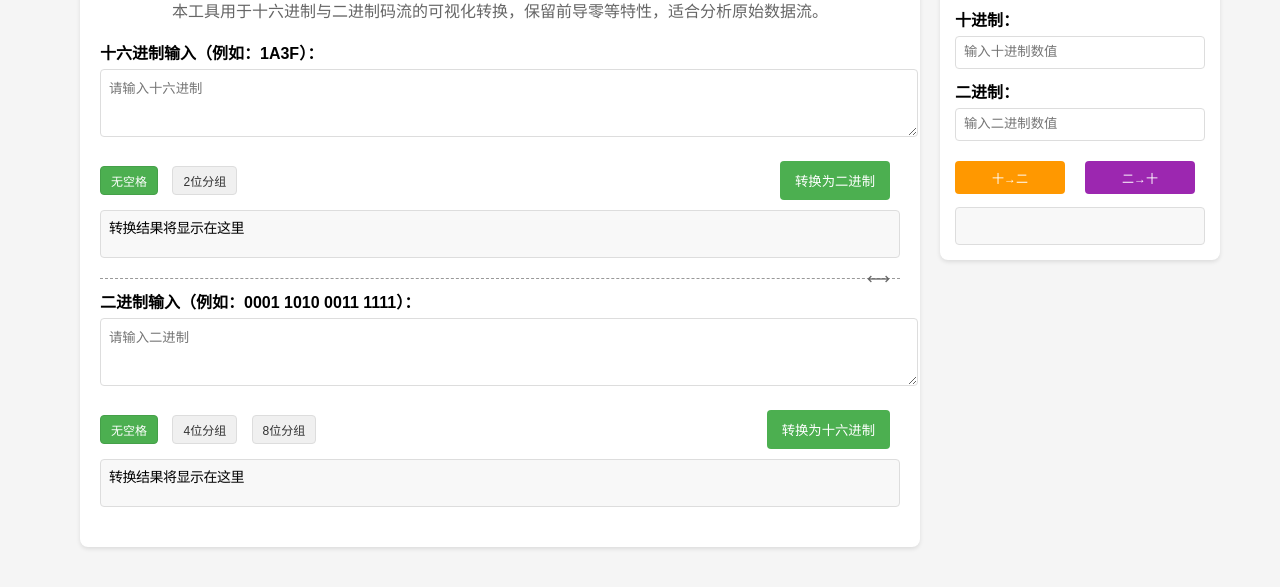
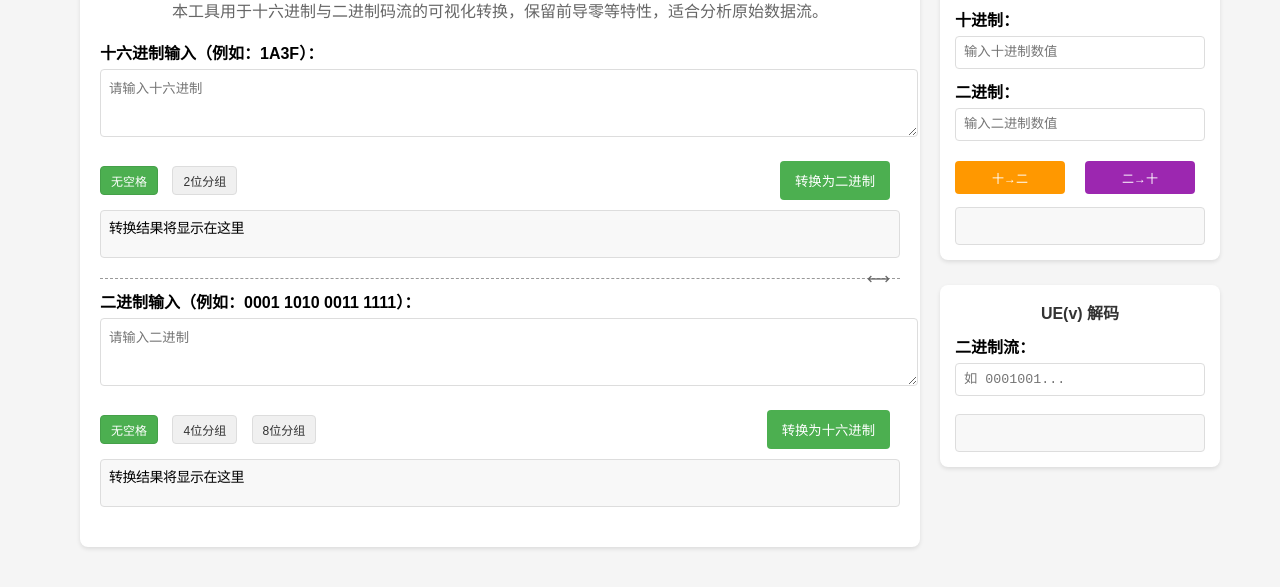
Before and after one commit to wbxl2000/tools.qer.im, a plain HTML site: page hex_binary_converter.html in a window 1280 px wide. Shown: the part 189-776 px from the top of the page. Drawn offline with Linux system fonts and the light colour scheme.

Commit message:
feat: add ue(v) parser to converter

```diff
--- a/hex_binary_converter.html
+++ b/hex_binary_converter.html
@@ -276,6 +276,40 @@
             min-height: 20px;
             word-break: break-all;
         }
+
+        .right-side .converter-mini-uev {
+            background-color: white;
+            padding: 15px;
+            border-radius: 8px;
+            box-shadow: 0 2px 4px rgba(0, 0, 0, 0.1);
+            margin-top: 10px;
+        }
+        .right-side .converter-mini-uev h3 {
+            margin-top: 0;
+            margin-bottom: 10px;
+            color: #333;
+            font-size: 16px;
+            text-align: center;
+        }
+        .right-side .uev-input {
+            width: 100%;
+            padding: 8px;
+            margin-bottom: 10px;
+            border: 1px solid #ddd;
+            border-radius: 4px;
+            font-family: monospace;
+            box-sizing: border-box;
+        }
+        .right-side .uev-result {
+            margin-top: 8px;
+            padding: 8px;
+            background-color: #f8f8f8;
+            border: 1px solid #ddd;
+            border-radius: 4px;
+            font-family: monospace;
+            min-height: 20px;
+            word-break: break-all;
+        }
     </style>
     <script src="common.js"></script>
 </head>
@@ -343,6 +377,13 @@
                 </div>
 
                 <div id="dec-bin-result" class="result"></div>
+            </div>
+
+            <div class="converter-mini-uev">
+                <h3>UE(v) 解码</h3>
+                <label for="uev-binary-input">二进制流：</label>
+                <input type="text" id="uev-binary-input" class="uev-input" placeholder="如 0001001..." oninput="decodeUEV()">
+                <div id="uev-result" class="uev-result"></div>
             </div>
         </div>
     </div>
@@ -809,6 +850,46 @@
                 resultElement.textContent = '错误：转换失败';
             }
         }
+
+        // 二进制UE(v)解码
+        function decodeUEV() {
+            const input = document.getElementById('uev-binary-input').value.trim().replace(/\s+/g, '');
+            const resultElement = document.getElementById('uev-result');
+            resultElement.textContent = '';
+            if (!input) return;
+            if (!/^[01]+$/.test(input)) {
+                resultElement.textContent = '错误：请输入有效的二进制流（0,1）';
+                return;
+            }
+            let html = '';
+            // 计算前导零数
+            let leadingZeroBits = 0;
+            while (leadingZeroBits < input.length && input[leadingZeroBits] === '0') {
+                leadingZeroBits++;
+            }
+            html += `<div>1. 前导零个数：<b>${leadingZeroBits}</b></div>`;
+            if (leadingZeroBits === input.length) {
+                html += '<div style="color:red;">错误：未找到第一个1，无法解码</div>';
+                resultElement.innerHTML = html;
+                return;
+            }
+            // ue(v)码字长度 = 前导零数 * 2 + 1
+            const totalLength = leadingZeroBits * 2 + 1;
+            html += `<div>2. 码字总长度：<b>${totalLength}</b>（= 前导零数 × 2 + 1）</div>`;
+            if (input.length < totalLength) {
+                html += `<div style='color:red;'>错误：码流长度不足，至少需要${totalLength}位</div>`;
+                resultElement.innerHTML = html;
+                return;
+            }
+            // 取后面的信息位
+            const infoBits = input.substr(leadingZeroBits + 1, leadingZeroBits);
+            html += `<div>3. 信息位：<b>${infoBits || '0'}</b></div>`;
+            const value = (1 << leadingZeroBits) - 1 + (infoBits ? parseInt(infoBits, 2) : 0);
+            html += `<div>4. 计算公式：<b>(1 &lt;&lt; ${leadingZeroBits}) - 1 + ${infoBits ? parseInt(infoBits, 2) : 0} = ${value}</b></div>`;
+            html += `<div>5. 码字内容：<b>${input.substr(0, totalLength)}</b></div>`;
+            html += `<div style='margin-top:8px;color:green;'><b>第一个UE(v)值：${value}</b></div>`;
+            resultElement.innerHTML = html;
+        }
     </script>
 </body>
 
```
